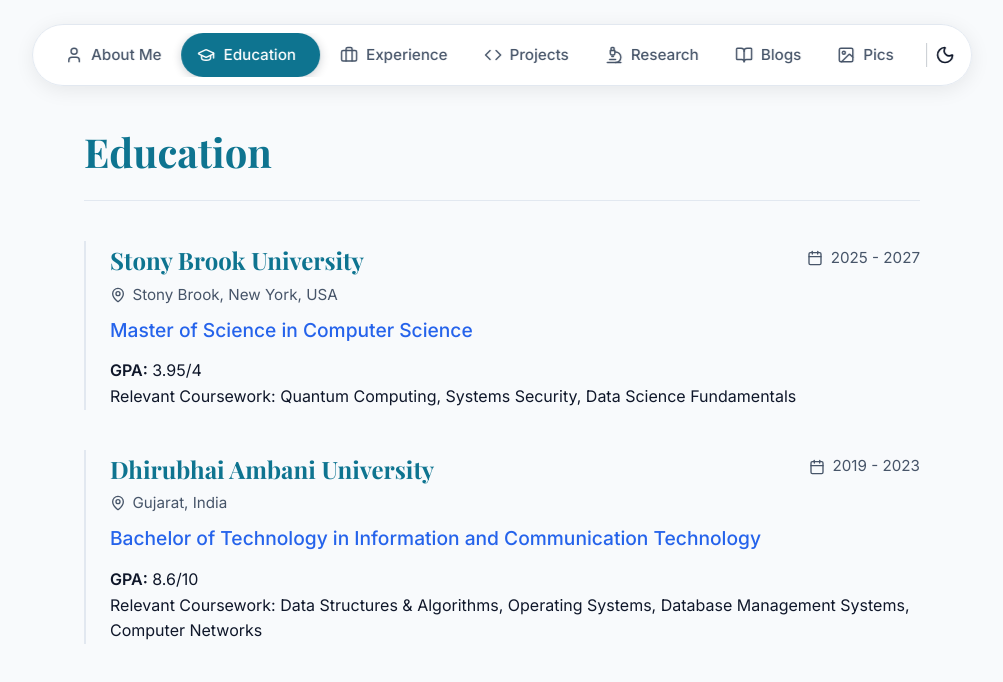
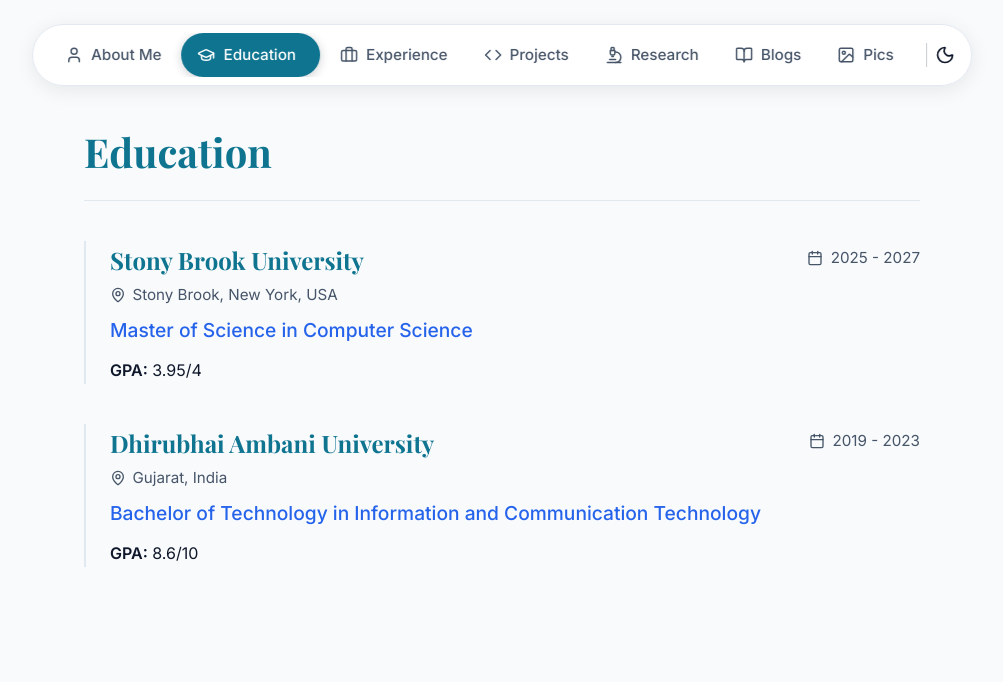
Before and after one commit to paramparekh/Portfolio-Website, a Next.js app: page /education in a window 1280 px wide. Shown: the top 682 px of the page, without its empty margins (138-1141 px from the left). Built offline with nearby package versions, Linux system fonts and the light colour scheme; a web font is replaced by a local one.

Commit message:
Remove relevant coursework from education section

```diff
--- a/src/app/education/page.js
+++ b/src/app/education/page.js
@@ -28,8 +28,7 @@
                 </h3>
 
                 <p style={{ color: 'var(--foreground)', lineHeight: '1.6', fontSize: '1rem' }}>
-                    <strong>GPA:</strong> 3.95/4 <br />
-                    Relevant Coursework: Quantum Computing, Systems Security, Data Science Fundamentals
+                    <strong>GPA:</strong> 3.95/4
                 </p>
             </div>
 
@@ -54,8 +53,7 @@
                 </h3>
 
                 <p style={{ color: 'var(--foreground)', lineHeight: '1.6', fontSize: '1rem' }}>
-                    <strong>GPA:</strong> 8.6/10 <br />
-                    Relevant Coursework: Data Structures & Algorithms, Operating Systems, Database Management Systems, Computer Networks
+                    <strong>GPA:</strong> 8.6/10
                 </p>
             </div>
         </div>
```
